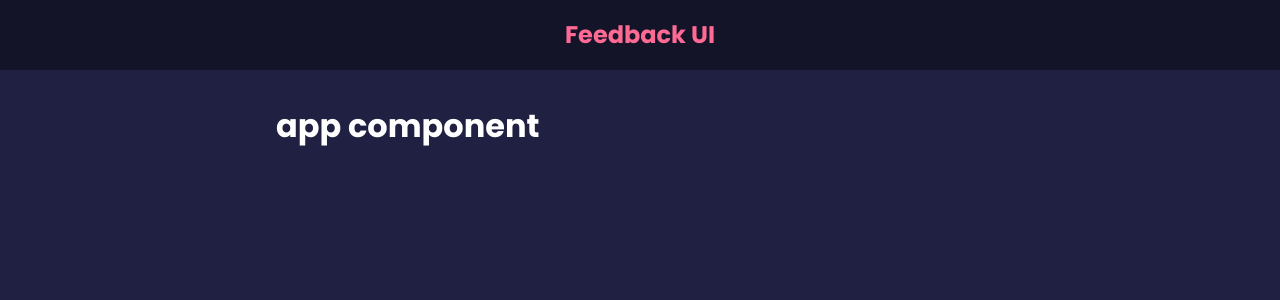
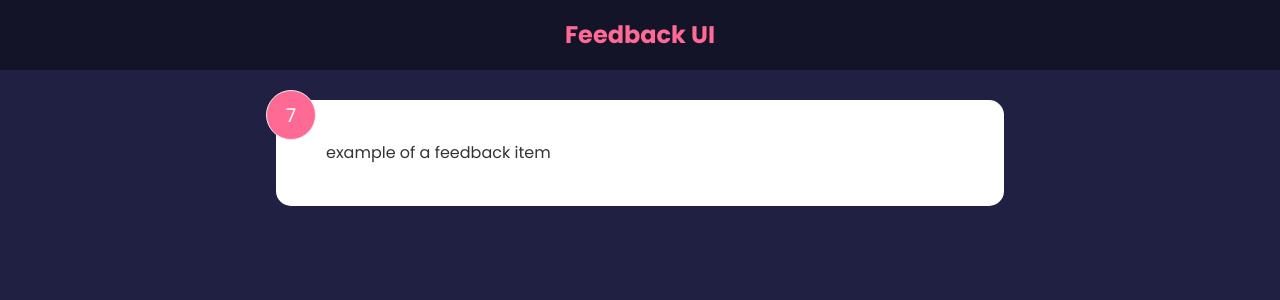
Before and after one commit to blsgrn/Feedback-React-App, a React (Create React App) app in the folder feedback-app/: page / in a window 1280 px wide. Shown: the top 300 px of the page. Built offline with nearby package versions, Linux system fonts and the light colour scheme.

Commit message:
Import useState to FeedbackItem.jsx

```diff
--- a/feedback-app/src/App.js
+++ b/feedback-app/src/App.js
@@ -1,12 +1,13 @@
 import './Index.css';
 import Header from './components/Header';
+import FeedbackItem from './components/FeedbackItem';
 
 function App() {
   return (
     <>
       <Header />
       <div className="container">
-        <h1>app component</h1>
+        <FeedbackItem />
       </div>
     </>
   );
--- a/feedback-app/src/components/FeedbackItem.jsx
+++ b/feedback-app/src/components/FeedbackItem.jsx
@@ -1,7 +1,16 @@
 // import React from 'react'
+import { useState } from 'react';
 
 function FeedbackItem() {
-  return <div className="card">.num-display</div>;
+  const [rating, setRating] = useState(7);
+  const [text, setText] = useState('example of a feedback item');
+
+  return (
+    <div className="card">
+      <div className="num-display">{rating}</div>
+      <div className="text-display">{text}</div>
+    </div>
+  );
 }
 
 export default FeedbackItem;
```
